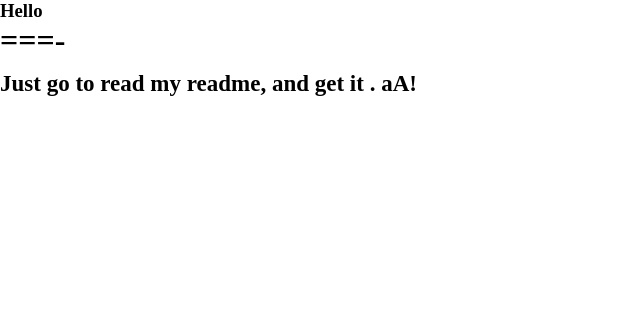
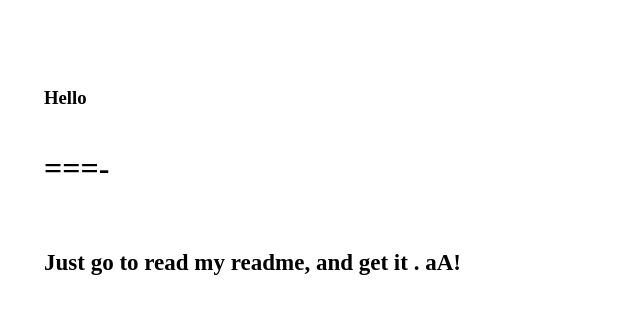
Before and after one commit to qehmu/test_siter, a plain HTML site: page index.html in a window 1280 px wide. Shown: the whole page, without its empty margins (0-640 px from the left). Drawn offline with Linux system fonts and the light colour scheme.

Commit message:
Update main.css

```diff
--- a/main.css
+++ b/main.css
@@ -2,8 +2,8 @@
 {
     box-sizing: border-box;
     font-family: 'Playfair Display', serif;
-    padding: 0;
-    margin: 0;
+    padding-left: 12px;
+    padding-top:20px;
     background-color:white;
 }
 
```
